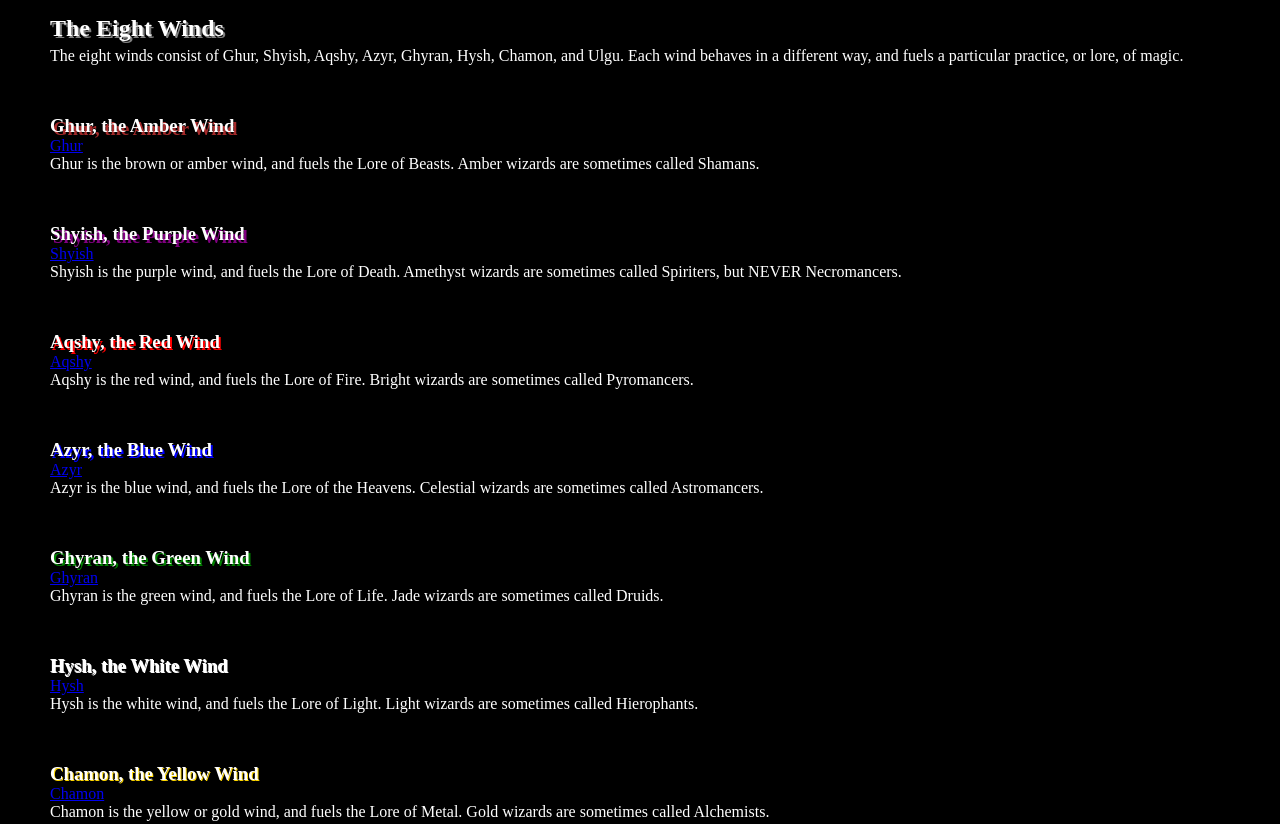
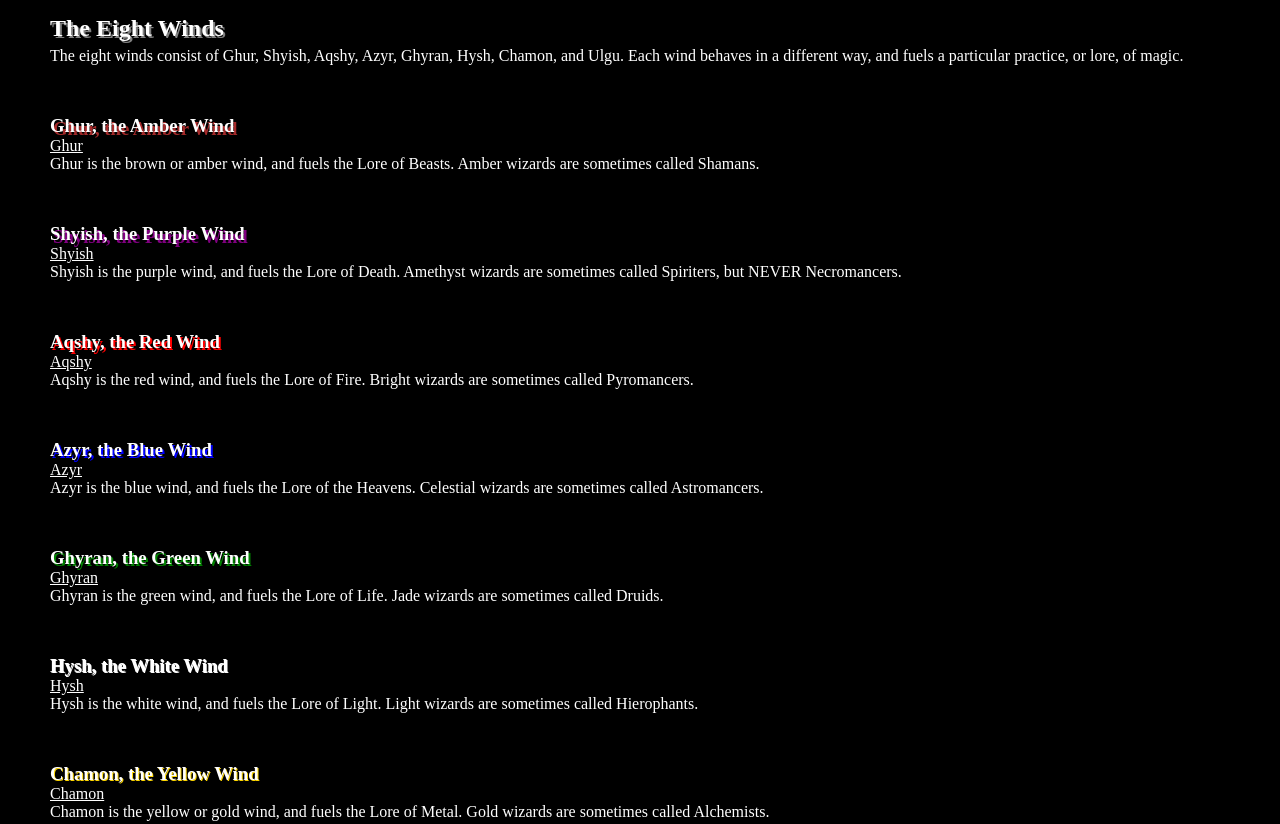
Before and after one commit to KyleCoffland/winds-of-magic, a plain HTML site: page coding assignments/index.html in a window 1280 px wide. Shown: the part 1380-2204 px from the top of the page. Drawn offline with Linux system fonts and the light colour scheme.

Commit message:
link styles

```diff
--- a/coding assignments/style.css
+++ b/coding assignments/style.css
@@ -76,3 +76,15 @@ body {
     color: white;
     text-shadow: 3px 3px slategray;
 }
+
+a:link {
+    color: white;
+}
+
+a:visited {
+    color: white;
+}
+
+a:hover {
+    color:aqua;
+}
```
